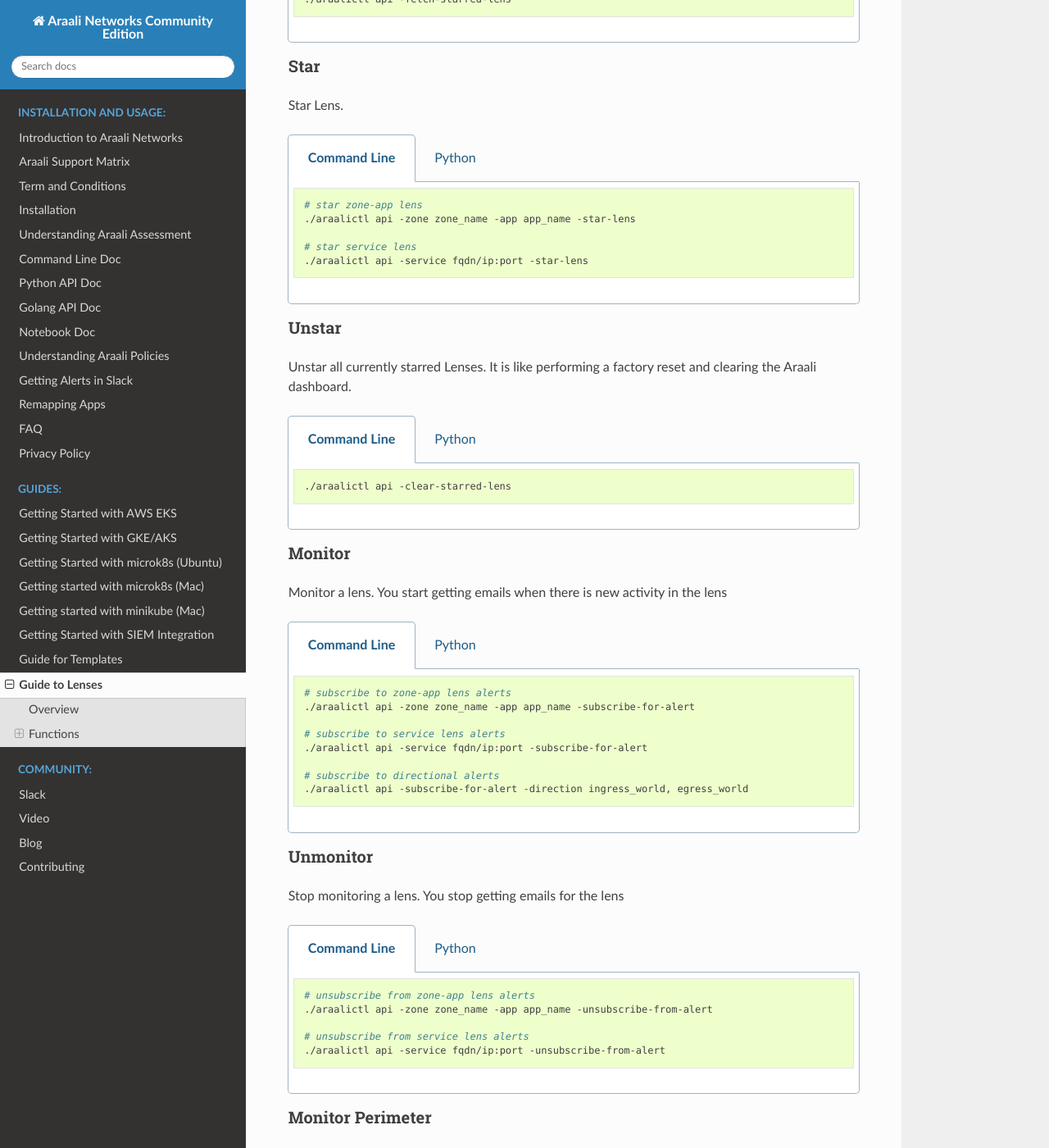
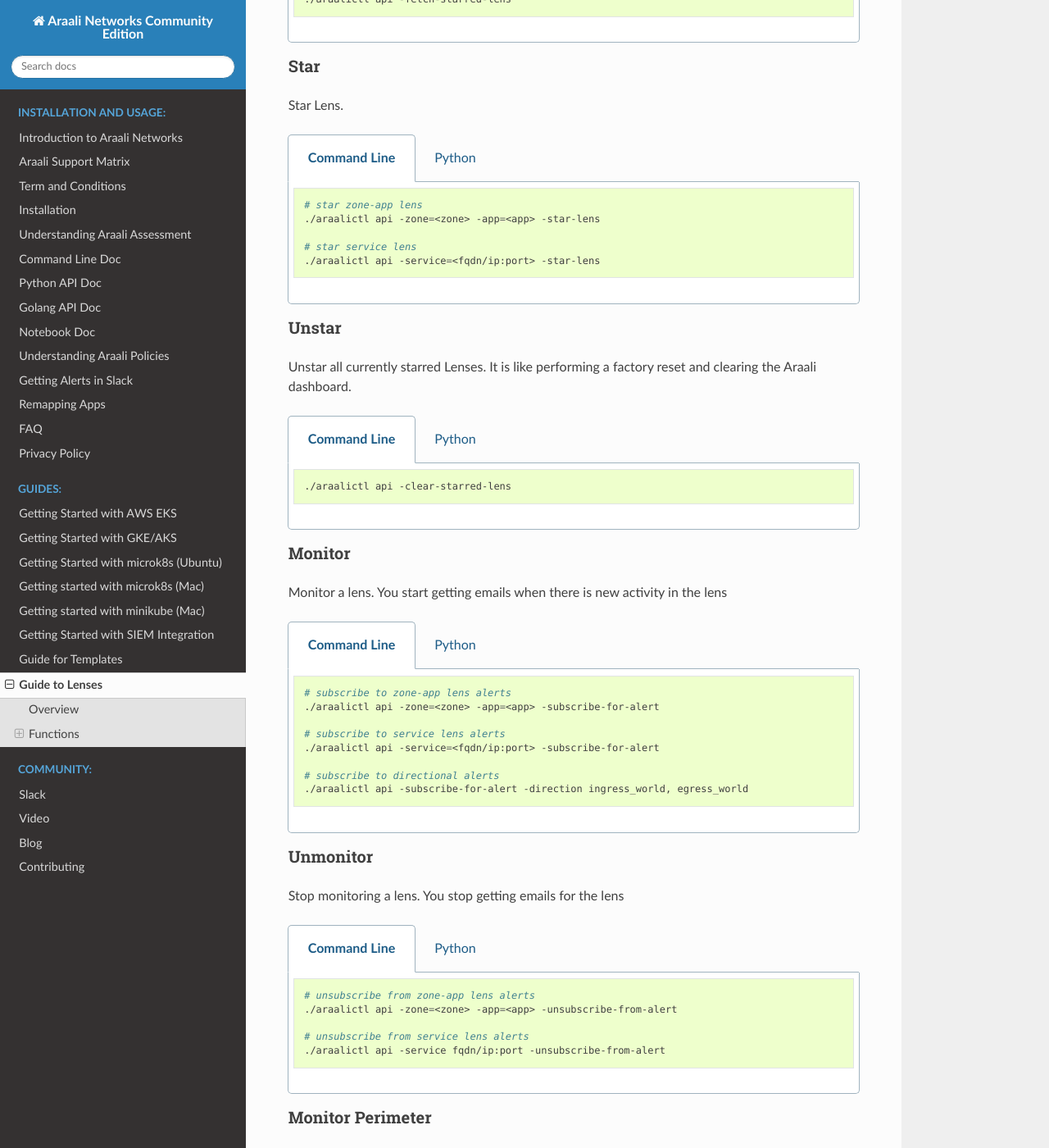
Before and after one commit to araalinetworks/api, a Sphinx documentation site: the page built from doc/source/guide_lenses.rst, in a window 1280 px wide and 1400 px high, scrolled down 1294 px. Shown: the whole window at 82% size. Built offline with Sphinx 7.4.7 and the Read the Docs theme 2.0.0, drawn with Linux system fonts in a browser that asks for light colours.

Commit message:
standardizing syntax for guides

```diff
--- a/doc/source/guide_lenses.rst
+++ b/doc/source/guide_lenses.rst
@@ -66,10 +66,10 @@
    .. code-tab:: sh Command Line
 
         # star zone-app lens
-        ./araalictl api -zone zone_name -app app_name -star-lens
+        ./araalictl api -zone=<zone> -app=<app> -star-lens
 
         # star service lens
-        ./araalictl api -service fqdn/ip:port -star-lens
+        ./araalictl api -service=<fqdn/ip:port> -star-lens
 
    .. code-tab:: py
 
@@ -98,10 +98,10 @@
    .. code-tab:: sh Command Line
 
         # subscribe to zone-app lens alerts
-        ./araalictl api -zone zone_name -app app_name -subscribe-for-alert
+        ./araalictl api -zone=<zone> -app=<app> -subscribe-for-alert
 
         # subscribe to service lens alerts
-        ./araalictl api -service fqdn/ip:port -subscribe-for-alert
+        ./araalictl api -service=<fqdn/ip:port> -subscribe-for-alert
 
         # subscribe to directional alerts
         ./araalictl api -subscribe-for-alert -direction ingress_world, egress_world
@@ -119,7 +119,7 @@
    .. code-tab:: sh Command Line
 
         # unsubscribe from zone-app lens alerts
-        ./araalictl api -zone zone_name -app app_name -unsubscribe-from-alert
+        ./araalictl api -zone=<zone> -app=<app> -unsubscribe-from-alert
 
         # unsubscribe from service lens alerts
         ./araalictl api -service fqdn/ip:port -unsubscribe-from-alert
--- a/doc/source/guide_templates.rst
+++ b/doc/source/guide_templates.rst
@@ -74,7 +74,7 @@
         ./araalictl api -list-templates -public
 
         # Specify a template
-        ./araalictl api -list-templates -template template_name
+        ./araalictl api -list-templates -template=<template>
 
    .. code-tab:: py
 
@@ -93,7 +93,7 @@
 
         # Copy the output of the following
         # Use existing template name
-        ./araalictl api -list-templates -template old_t_name
+        ./araalictl api -list-templates -template=<old_template>
 
         # "i" to insert at cursor, "a" for after cursor, and "o" for line above cursor
         vi edit_template.txt
@@ -101,7 +101,7 @@
         # Change existing name to desired name
         # Esc to exit edit mode in vi
         # “:wq” to quit once in control mode
-        cat edit_template.txt | ./araalictl api -update-template -template old_t_name
+        cat edit_template.txt | ./araalictl api -update-template -template=<old_template>
 
    .. code-tab:: py
 
```
